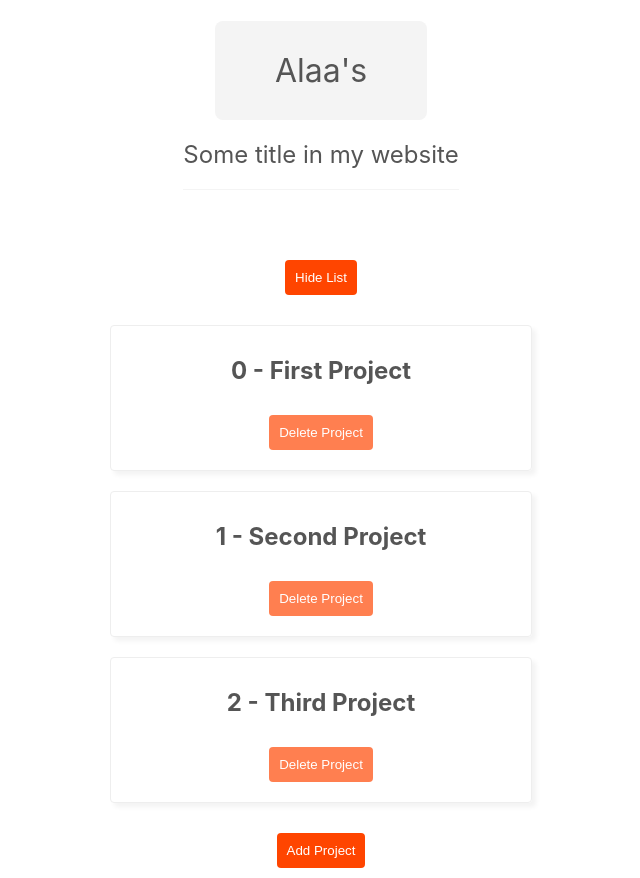
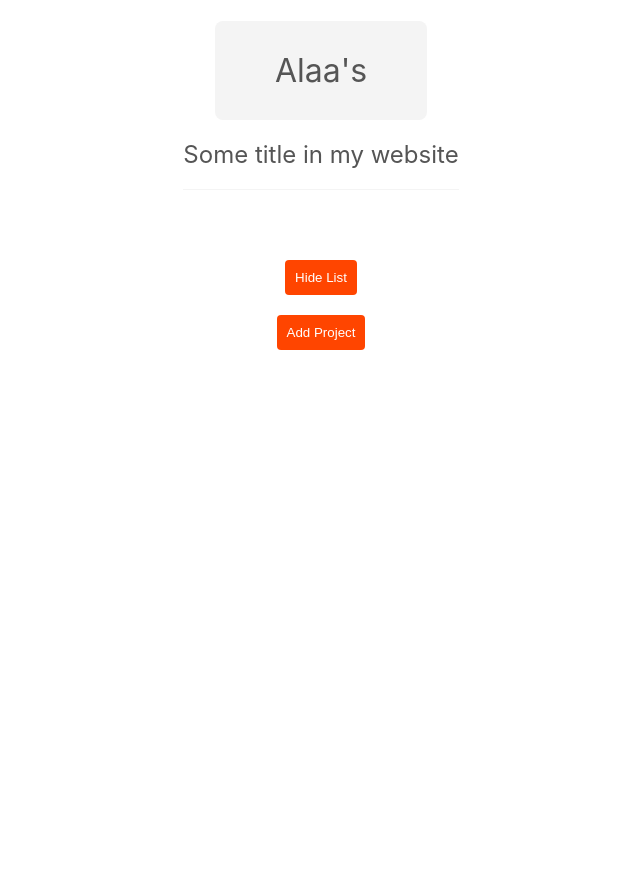
Before and after one commit to alaakhaireldin/React-Virtual-Manufacturing-Project-Manager, a React (Create React App) app: page / in a window 1280 px wide. Shown: the whole page, without its empty margins (319-959 px from the left). After the commit the page ends 800 px from the top, so only its background shows below. Built offline with nearby package versions, Linux system fonts and the light colour scheme.

Commit message:
Outputing the submitted form to the list of projects then close the modal

```diff
--- a/src/App.js
+++ b/src/App.js
@@ -8,24 +8,21 @@ import NewProjectForm from "./components/NewProjectForm";
 function App() {
   const [showProject, setShowProject] = useState(true);
   const [showModal, setShowModal] = useState(false);
-  const [Projects, setProjects] = useState([
-    { title: "First Project", id: 1 },
-    { title: "Second Project", id: 2 },
-    { title: "Third Project", id: 3 },
-  ]);
+  const [Projects, setProjects] = useState([]);
 
-  console.log(showModal);
+  const addProject = (project) => {
+    setProjects((previousProjects) => {
+      return [...previousProjects, project];
+    });
+    setShowModal(false);
+  };
+
   const handleClick = (id) => {
     setProjects((prevProjects) => {
-      return prevProjects.filter((Project) => {
-        return id !== Project.id;
+      return prevProjects.filter((project) => {
+        return id !== project.id;
       });
     });
-    console.log(id);
-  };
-
-  const handleClose = () => {
-    setShowModal(false);
   };
 
   const subtitle = "Some title in my website";
@@ -60,8 +57,8 @@ function App() {
         <ProjectList Projects={Projects} handleClick={handleClick} />
       )}
       {showModal && (
-        <Modal handleClose={handleClose} isSalesModal={false}>
-          <NewProjectForm></NewProjectForm>
+        <Modal isSalesModal={false}>
+          <NewProjectForm addProject={addProject} />
         </Modal>
       )}
       <div>
--- a/src/components/Modal.js
+++ b/src/components/Modal.js
@@ -1,7 +1,7 @@
 import { createPortal } from "react-dom";
 import "./modal.css";
 
-export default function Modal({ children, handleClose, isSalesModal }) {
+export default function Modal({ children, isSalesModal }) {
   return createPortal(
     <div className="modal-backdrop">
       <div
@@ -14,12 +14,6 @@ export default function Modal({ children, handleClose, isSalesModal }) {
       >
         {children}
         <br></br>
-        <button
-          onClick={handleClose}
-          className={isSalesModal ? "sales-btn" : ""}
-        >
-          close
-        </button>
       </div>
     </div>,
     document.body
--- a/src/components/NewProjectForm.js
+++ b/src/components/NewProjectForm.js
@@ -3,7 +3,7 @@ import { v4 as uuidv4 } from "uuid";
 
 import "./NewProjectForm.css";
 
-export default function NewProjectForm() {
+export default function NewProjectForm({ addProject }) {
   const [title, setTitle] = useState("");
   const [image, setImage] = useState("");
   const [data, setData] = useState("");
@@ -16,7 +16,7 @@ export default function NewProjectForm() {
       image: image,
       id: uuidv4(),
     };
-    console.log(project);
+    addProject(project);
     resetForm();
   };
 
```
